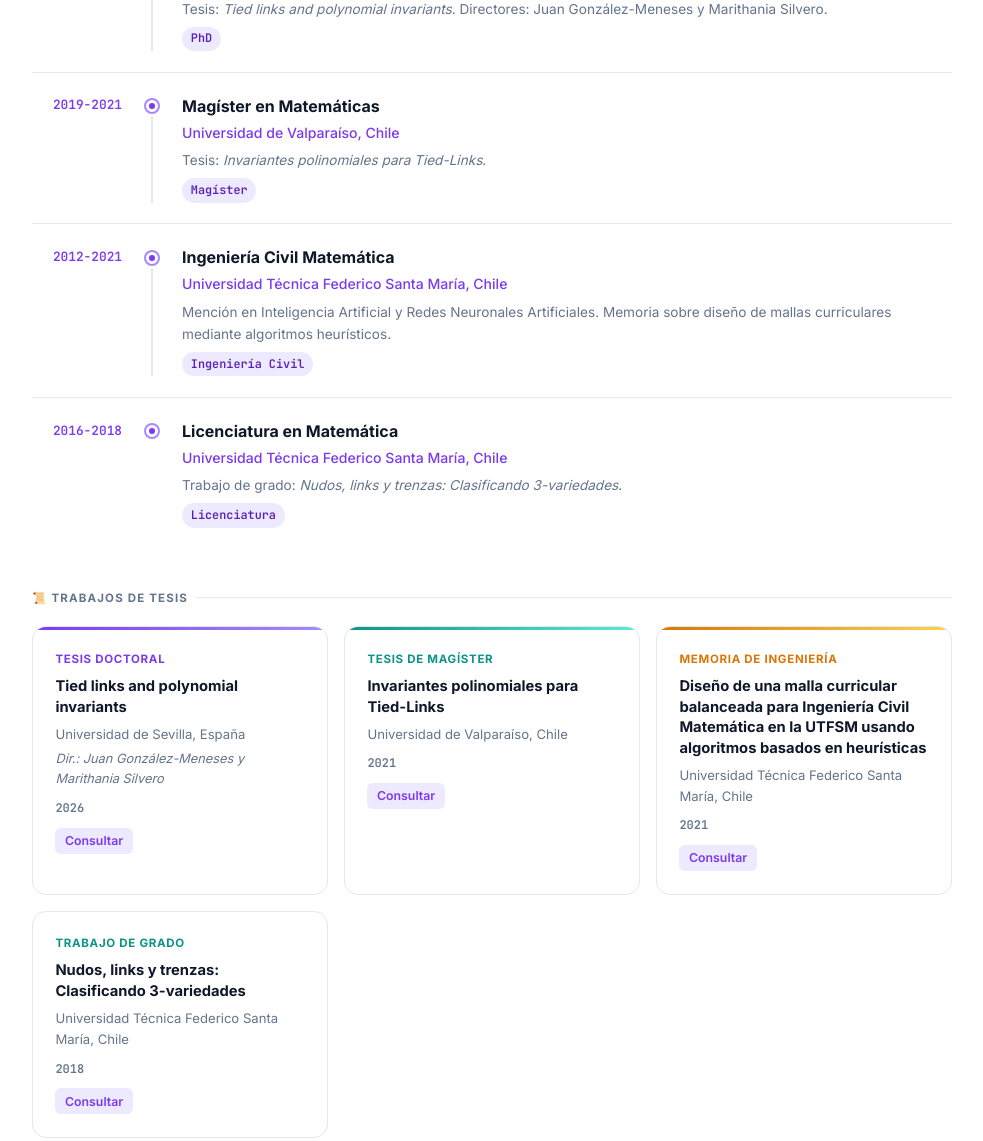
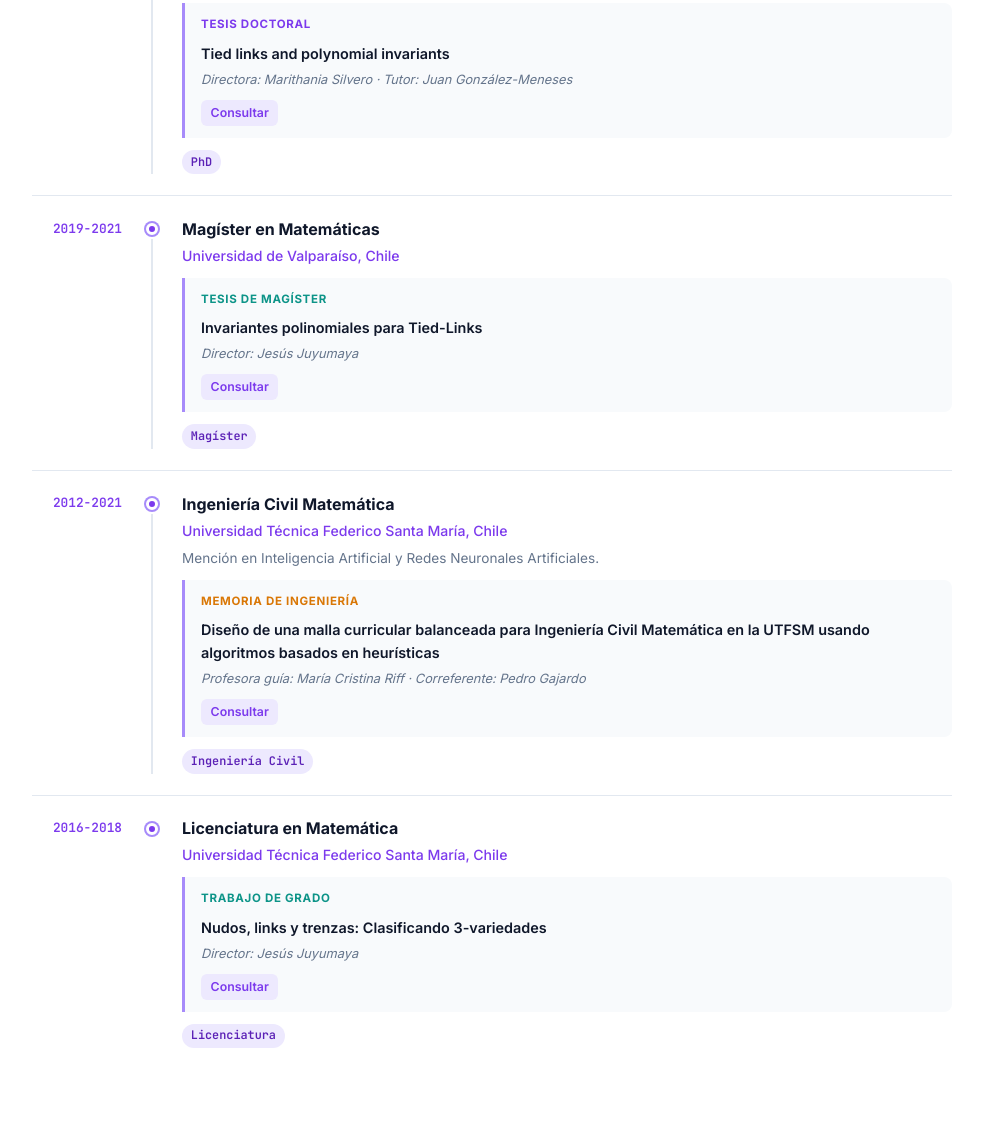
Before and after one commit to ocardenasandaur/ocardenasandaur.github.io, a plain HTML site: page index.html in a window 1280 px wide. Shown: the part 1329-2470 px from the top of the page, without its empty margins (148-1131 px from the left). Drawn offline with nearby package versions, Linux system fonts and the light colour scheme; a web font is replaced by a local one.

Commit message:
Add files via upload

```diff
--- a/data.json
+++ b/data.json
@@ -37,95 +37,81 @@
       "years": "2021-2026",
       "degree": "Doctorado en Matemáticas",
       "institution": "Universidad de Sevilla, España",
-      "description": "Tesis: <em>Tied links and polynomial invariants</em>. Directores: Juan González-Meneses y Marithania Silvero.",
+      "description": "",
       "tag": "PhD",
       "institutionEn": "University of Seville, Spain",
       "degreeEn": "PhD in Mathematics",
-      "descriptionEn": "Thesis: <em>Tied links and polynomial invariants</em>. Supervisors: Juan González-Meneses and Marithania Silvero.",
-      "tagEn": "PhD"
+      "descriptionEn": "",
+      "tagEn": "PhD",
+      "work": {
+        "type": "Tesis doctoral",
+        "typeClass": "tt-doc",
+        "title": "Tied links and polynomial invariants",
+        "advisor": "Directora: Marithania Silvero · Tutor: Juan González-Meneses",
+        "pdf": "Tesis_Doctorado.pdf",
+        "typeEn": "Doctoral thesis",
+        "advisorEn": "Thesis supervisor: Marithania Silvero · Academic tutor: Juan González-Meneses"
+      }
     },
     {
       "years": "2019-2021",
       "degree": "Magíster en Matemáticas",
       "institution": "Universidad de Valparaíso, Chile",
-      "description": "Tesis: <em>Invariantes polinomiales para Tied-Links</em>.",
+      "description": "",
       "tag": "Magíster",
       "institutionEn": "University of Valparaíso, Chile",
       "degreeEn": "Master’s degree in Mathematics",
-      "descriptionEn": "Thesis: <em>Invariantes polinomiales para Tied-Links</em>.",
-      "tagEn": "Master’s"
+      "descriptionEn": "",
+      "tagEn": "Master’s",
+      "work": {
+        "type": "Tesis de magíster",
+        "typeClass": "tt-lic",
+        "title": "Invariantes polinomiales para Tied-Links",
+        "advisor": "Director: Jesús Juyumaya",
+        "pdf": "Tesis_Magíster.pdf",
+        "typeEn": "Master’s thesis",
+        "advisorEn": "Thesis supervisor: Jesús Juyumaya"
+      }
     },
     {
       "years": "2012-2021",
       "degree": "Ingeniería Civil Matemática",
       "institution": "Universidad Técnica Federico Santa María, Chile",
-      "description": "Mención en Inteligencia Artificial y Redes Neuronales Artificiales. Memoria sobre diseño de mallas curriculares mediante algoritmos heurísticos.",
+      "description": "Mención en Inteligencia Artificial y Redes Neuronales Artificiales.",
       "tag": "Ingeniería Civil",
       "institutionEn": "Federico Santa María Technical University, Chile",
       "degreeEn": "Degree in Mathematical Engineering",
-      "descriptionEn": "Specialisation in artificial intelligence and artificial neural networks. Graduation project on curriculum design using heuristic algorithms.",
-      "tagEn": "Engineering"
+      "descriptionEn": "Specialisation in artificial intelligence and artificial neural networks.",
+      "tagEn": "Engineering",
+      "work": {
+        "type": "Memoria de ingeniería",
+        "typeClass": "tt-ing",
+        "title": "Diseño de una malla curricular balanceada para Ingeniería Civil Matemática en la UTFSM usando algoritmos basados en heurísticas",
+        "advisor": "Profesora guía: María Cristina Riff · Correferente: Pedro Gajardo",
+        "pdf": "Memoria_Ingenieria.pdf",
+        "typeEn": "Engineering graduation project",
+        "advisorEn": "Project supervisor: María Cristina Riff · Co-referee: Pedro Gajardo"
+      }
     },
     {
       "years": "2016-2018",
       "degree": "Licenciatura en Matemática",
       "institution": "Universidad Técnica Federico Santa María, Chile",
-      "description": "Trabajo de grado: <em>Nudos, links y trenzas: Clasificando 3-variedades</em>.",
+      "description": "",
       "tag": "Licenciatura",
       "institutionEn": "Federico Santa María Technical University, Chile",
       "degreeEn": "Bachelor’s degree in Mathematics",
-      "descriptionEn": "Graduation project: <em>Nudos, links y trenzas: Clasificando 3-variedades</em>.",
-      "tagEn": "Bachelor’s"
-    }
-  ],
-  "thesis": [
-    {
-      "type": "Tesis doctoral",
-      "typeClass": "tt-doc",
-      "title": "Tied links and polynomial invariants",
-      "institution": "Universidad de Sevilla, España",
-      "advisor": "Dir.: Juan González-Meneses y Marithania Silvero",
-      "year": "2026",
-      "pdf": "Tesis_Doctorado.pdf",
-      "institutionEn": "University of Seville, Spain",
-      "typeEn": "Doctoral thesis",
-      "advisorEn": "Supervisors: Juan González-Meneses and Marithania Silvero"
-    },
-    {
-      "type": "Tesis de magíster",
-      "typeClass": "tt-lic",
-      "title": "Invariantes polinomiales para Tied-Links",
-      "institution": "Universidad de Valparaíso, Chile",
-      "advisor": "",
-      "year": "2021",
-      "pdf": "Tesis_Magíster.pdf",
-      "institutionEn": "University of Valparaíso, Chile",
-      "typeEn": "Master’s thesis",
-      "advisorEn": ""
-    },
-    {
-      "type": "Memoria de ingeniería",
-      "typeClass": "tt-ing",
-      "title": "Diseño de una malla curricular balanceada para Ingeniería Civil Matemática en la UTFSM usando algoritmos basados en heurísticas",
-      "institution": "Universidad Técnica Federico Santa María, Chile",
-      "advisor": "",
-      "year": "2021",
-      "pdf": "Memoria_Ingenieria.pdf",
-      "institutionEn": "Federico Santa María Technical University, Chile",
-      "typeEn": "Engineering graduation project",
-      "advisorEn": ""
-    },
-    {
-      "type": "Trabajo de grado",
-      "typeClass": "tt-lic",
-      "title": "Nudos, links y trenzas: Clasificando 3-variedades",
-      "institution": "Universidad Técnica Federico Santa María, Chile",
-      "advisor": "",
-      "year": "2018",
-      "pdf": "Trabajo_Licenciatura.pdf",
-      "institutionEn": "Federico Santa María Technical University, Chile",
-      "typeEn": "Undergraduate graduation project",
-      "advisorEn": ""
+      "descriptionEn": "",
+      "tagEn": "Bachelor’s",
+      "work": {
+        "type": "Trabajo de grado",
+        "typeClass": "tt-lic",
+        "title": "Nudos, links y trenzas: Clasificando 3-variedades",
+        "advisor": "Director: Jesús Juyumaya",
+        "pdf": "Trabajo_Licenciatura.pdf",
+        "typeEn": "Undergraduate graduation project",
+        "advisorEn": "Project supervisor: Jesús Juyumaya"
+      }
     }
   ],
   "research": [
@@ -799,7 +785,28 @@
       "url": "https://sites.google.com/view/23paresordenados/inicio",
       "titleEn": "Latin American and Hispanic mathematicians around the world",
       "descriptionEn": "Panel speaker in Pares Ordenados, sharing academic experiences.",
-      "yearEn": "2025 · Online"
+      "yearEn": "2025 · Online",
+      "sortDate": "2025"
+    },
+    {
+      "emoji": "🏫",
+      "title": "Preuniversitario Solidario UV",
+      "description": "Profesor de Matemática (2012-2024), coordinador del Departamento de Matemática (2017-2024) y secretario general (enero-septiembre 2024).",
+      "year": "2012-2024 · UV",
+      "titleEn": "UV Solidarity Pre-university Programme",
+      "descriptionEn": "Mathematics teacher (2012–2024), mathematics department coordinator (2017–2024) and general secretary (January–September 2024).",
+      "yearEn": "2012-2024 · UV",
+      "sortDate": "2024"
+    },
+    {
+      "emoji": "📚",
+      "title": "Minicursos en línea",
+      "description": "Minicursos de teoría de nudos, grafos y juegos.",
+      "year": "2020-2021 · UV",
+      "titleEn": "Online mini-courses",
+      "descriptionEn": "Mini-courses on knot theory, graph theory and game theory.",
+      "yearEn": "2020-2021 · UV",
+      "sortDate": "2021"
     },
     {
       "emoji": "📡",
@@ -808,7 +815,18 @@
       "year": "Octubre-diciembre 2020 · UV",
       "titleEn": "Contagiando Matemáticas",
       "descriptionEn": "Co-organiser and moderator of a public lecture series during the pandemic.",
-      "yearEn": "October-December 2020 · UV"
+      "yearEn": "October-December 2020 · UV",
+      "sortDate": "2020-12"
+    },
+    {
+      "emoji": "🏫",
+      "title": "Preuniversitario Universidad Católica de Valparaíso",
+      "description": "Profesor de Matemática.",
+      "year": "Agosto-diciembre 2019",
+      "titleEn": "Catholic University of Valparaíso Pre-university Programme",
+      "descriptionEn": "Mathematics teacher.",
+      "yearEn": "August-December 2019",
+      "sortDate": "2019-12"
     },
     {
       "emoji": "⛺",
@@ -817,7 +835,8 @@
       "year": "2017-2019 · UTFSM",
       "titleEn": "STEM Camp",
       "descriptionEn": "Instructor and coordinator. Workshops on knots, braids and cryptography for secondary school students.",
-      "yearEn": "2017-2019 · UTFSM"
+      "yearEn": "2017-2019 · UTFSM",
+      "sortDate": "2019-01"
     },
     {
       "emoji": "🎪",
@@ -826,7 +845,8 @@
       "year": "Septiembre 2017 · San Antonio",
       "titleEn": "Mathematics Festival: Knot theory and fishing nets",
       "descriptionEn": "Interactive exhibition involving the construction of fishing nets.",
-      "yearEn": "September 2017 · San Antonio"
+      "yearEn": "September 2017 · San Antonio",
+      "sortDate": "2017-09"
     },
     {
       "emoji": "🎪",
@@ -835,34 +855,8 @@
       "year": "Diciembre 2016 · Valparaíso",
       "titleEn": "Mathematics Festival: Da Vinci domes",
       "descriptionEn": "Exhibition and participatory construction of domes.",
-      "yearEn": "December 2016 · Valparaíso"
-    },
-    {
-      "emoji": "🏫",
-      "title": "Preuniversitario Solidario UV",
-      "description": "Profesor de Matemática (2012-2024), coordinador del Departamento de Matemática (2017-2024) y secretario general (enero-septiembre 2024).",
-      "year": "2012-2024 · UV",
-      "titleEn": "UV Solidarity Pre-university Programme",
-      "descriptionEn": "Mathematics teacher (2012–2024), mathematics department coordinator (2017–2024) and general secretary (January–September 2024).",
-      "yearEn": "2012-2024 · UV"
-    },
-    {
-      "emoji": "🏫",
-      "title": "Preuniversitario Universidad Católica de Valparaíso",
-      "description": "Profesor de Matemática.",
-      "year": "Agosto-diciembre 2019",
-      "titleEn": "Catholic University of Valparaíso Pre-university Programme",
-      "descriptionEn": "Mathematics teacher.",
-      "yearEn": "August-December 2019"
-    },
-    {
-      "emoji": "📚",
-      "title": "Minicursos en línea",
-      "description": "Minicursos de teoría de nudos, grafos y juegos.",
-      "year": "2020-2021 · UV",
-      "titleEn": "Online mini-courses",
-      "descriptionEn": "Mini-courses on knot theory, graph theory and game theory.",
-      "yearEn": "2020-2021 · UV"
+      "yearEn": "December 2016 · Valparaíso",
+      "sortDate": "2016-12"
     }
   ],
   "collaborators": [
@@ -946,12 +940,22 @@
       "descriptionEn": "Hard techno, parties and electronic music culture."
     },
     {
-      "title": "Congresos y viajes",
+      "title": "Congresos",
+      "titleEn": "Conferences",
+      "emoji": "🎤",
+      "description": "Encuentros matemáticos y experiencias compartidas con colegas.",
+      "descriptionEn": "Mathematical meetings and shared experiences with colleagues.",
+      "photos": [],
+      "folder": "images/congresos/"
+    },
+    {
+      "title": "Viajes",
+      "titleEn": "Travel",
       "emoji": "🌍",
-      "description": "Encuentros matemáticos, viajes y experiencias compartidas con colegas en distintos lugares del mundo.",
+      "description": "Lugares, culturas y experiencias de viaje.",
+      "descriptionEn": "Places, cultures and travel experiences.",
       "photos": [],
-      "titleEn": "Conferences and travel",
-      "descriptionEn": "Mathematical meetings, travel and shared experiences with colleagues around the world."
+      "folder": "images/viajes/"
     }
   ],
   "blog": []
--- a/index.html
+++ b/index.html
@@ -90,6 +90,8 @@
     .fi-dot-line { width: 2px; flex: 1; background: var(--border); margin-top: 4px; }
     .formation-item:last-child .fi-dot-line { display: none; }
     .fi-body { flex: 1; }
+    .fi-work { margin: .65rem 0 .35rem; padding: .75rem 1rem; border-left: 3px solid var(--violet-light); background: var(--bg); border-radius: 0 8px 8px 0; }
+    .fi-work-title { font-size: .9rem; font-weight: 600; margin-bottom: .3rem; }
     .fi-degree { font-size: 1rem; font-weight: 700; color: var(--slate); margin-bottom: 0.15rem; }
     .fi-univ { font-size: 0.88rem; color: var(--violet); font-weight: 500; margin-bottom: 0.3rem; }
     .fi-desc { font-size: 0.85rem; color: var(--slate-soft); line-height: 1.65; }
@@ -313,10 +315,6 @@
       <div class="subsec-title">🎓 Formación académica</div>
       <div class="formation-grid" id="formation-list"></div>
     </div>
-    <div>
-      <div class="subsec-title">📜 Trabajos de tesis</div>
-      <div class="thesis-grid" id="thesis-list"></div>
-    </div>
   </div>
 </div>
 <div id="tab-investigacion" class="tab-panel sec" style="background:#f8fafc;">
@@ -481,7 +479,7 @@ function applyLang(d) {
   const staticLabels=[
     ['#tab-perfil .sec-header h2','Sobre mí','About me'],
     ['#tab-perfil .sec-header p','Matemático, docente y divulgador','Mathematician, teacher and science communicator'],
-    ['#tab-perfil .subsec-title:nth-of-type(1)','🎓 Formación académica','🎓 Education'],
+    ['#tab-perfil .subsec-title','🎓 Formación académica','🎓 Education'],
     ['#tab-publicaciones .sec-header h2','Publicaciones','Publications'],
     ['#tab-publicaciones .sec-header p','Artículos publicados, aceptados y en preparación','Published, accepted and in-progress papers'],
     ['#tab-publicaciones .subsec-title','Colaboradores y coautores','Collaborators and coauthors'],
@@ -504,8 +502,6 @@ function applyLang(d) {
     ['.footer-motto','Este sitio es invariante bajo isotopía ambiente 🪢','This site is invariant under ambient isotopy 🪢']
   ];
   staticLabels.forEach(([selector,es,en])=>{const el=document.querySelector(selector);if(el)el.textContent=lang==='en'?en:es;});
-  const profileLabels=document.querySelectorAll('#tab-perfil .subsec-title');
-  if(profileLabels.length===2){profileLabels[0].textContent=lang==='en'?'🎓 Education':'🎓 Formación académica';profileLabels[1].textContent=lang==='en'?'📜 Degree projects and theses':'📜 Trabajos de tesis';}
   const mentorHeaders=document.querySelectorAll('#tab-tutorias-div .sec-header');
   if(mentorHeaders.length===2){const labels=lang==='en'?[['Mentoring and supervision','Directed reading and formative research projects'],['Outreach & Community','Mathematics for everyone']]:[['Tutorías y Supervisión','Lectura dirigida y proyectos de investigación formativa'],['Divulgación & Comunidad','Matemáticas para todo el mundo']];mentorHeaders.forEach((el,i)=>{el.querySelector('h2').textContent=labels[i][0];el.querySelector('p').textContent=labels[i][1];});}
   const mentorLabels=document.querySelectorAll('#tab-tutorias-div .subsec-title');
@@ -591,23 +587,15 @@ function renderData(d){
     document.getElementById('about-text').innerHTML=d.bio.about;
     document.getElementById('formation-list').innerHTML=d.formation.map(f=>`
       <div class="formation-item">
-        <div class="fi-year">${f.years}</div>
+        <div class="fi-year">${esc(f.years)}</div>
         <div class="fi-dot"><div class="fi-dot-circle"></div><div class="fi-dot-line"></div></div>
         <div class="fi-body">
-          <div class="fi-degree">${f.degree}</div>
-          <div class="fi-univ">${f.institution}</div>
-          <div class="fi-desc">${f.description}</div>
-          <span class="fi-tag">${f.tag}</span>
+          <div class="fi-degree">${esc(f.degree)}</div>
+          <div class="fi-univ">${esc(f.institution)}</div>
+          ${f.description?`<div class="fi-desc">${esc(f.description)}</div>`:''}
+          ${f.work?`<div class="fi-work"><div class="thesis-type ${esc(f.work.typeClass)}">${esc(f.work.type)}</div><div class="fi-work-title">${esc(f.work.title)}</div><div class="tc-adv">${esc(f.work.advisor)}</div>${pdfUrl(f.work.pdf)?`<div class="pub-actions"><a class="pub-link doi" href="${pdfUrl(f.work.pdf)}" target="_blank" rel="noopener noreferrer">${currentLang==='en'?'View':'Consultar'}</a></div>`:''}</div>`:''}
+          <span class="fi-tag">${esc(f.tag)}</span>
         </div>
-      </div>`).join('');
-    document.getElementById('thesis-list').innerHTML=d.thesis.map(t=>`
-      <div class="thesis-card">
-        <div class="thesis-type ${t.typeClass}">${t.type}</div>
-        <h3>${t.title}</h3>
-        <div class="tc-univ">${t.institution}</div>
-        <div class="tc-adv">${t.advisor}</div>
-        <div class="tc-year">${esc(t.year)}</div>
-        ${pdfUrl(t.pdf)?`<div class="pub-actions"><a class="pub-link doi" href="${pdfUrl(t.pdf)}" target="_blank" rel="noopener noreferrer">${currentLang==='en'?'View':'Consultar'}</a></div>`:''}
       </div>`).join('');
     const renderResearchCard = r => `<div class="research-card"><h3>${r.title}</h3><p>${r.description}</p><span class="rc-tag ${r.tagClass}">${r.tag}</span></div>`;
     document.getElementById('research-math-list').innerHTML = d.research.filter(r=>r.category==='math').map(renderResearchCard).join('');
@@ -656,7 +644,7 @@ function renderData(d){
       </div>`;
     document.getElementById('students-pares').innerHTML=d.students.filter(s=>s.program==='pares-ordenados').map(renderStudent).join('');
     document.getElementById('students-lab').innerHTML=d.students.filter(s=>s.program==='lab-modelacion').map(renderStudent).join('');
-    document.getElementById('outreach-list').innerHTML=d.outreach.map(o=>`
+    document.getElementById('outreach-list').innerHTML=[...d.outreach].sort((a,b)=>(b.sortDate||'').localeCompare(a.sortDate||'')).map(o=>`
       <div class="div-card">
         <div class="div-emoji">${o.emoji}</div>
         <h3>${httpUrl(o.url)?`<a href="${httpUrl(o.url)}" target="_blank" rel="noopener noreferrer" style="color:inherit;text-decoration:underline;text-underline-offset:3px;">${esc(o.title)}</a>`:esc(o.title)}</h3>
```
